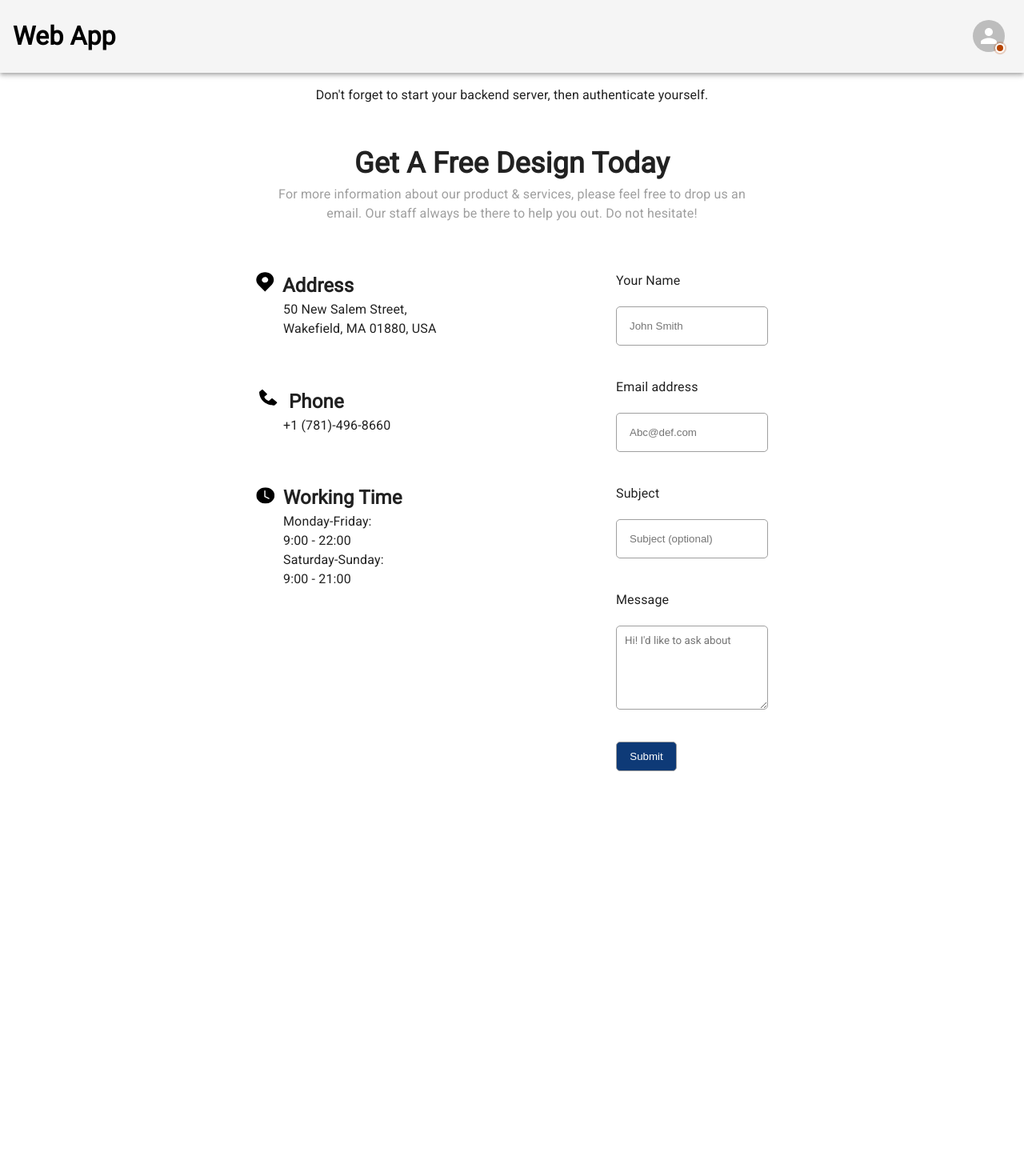
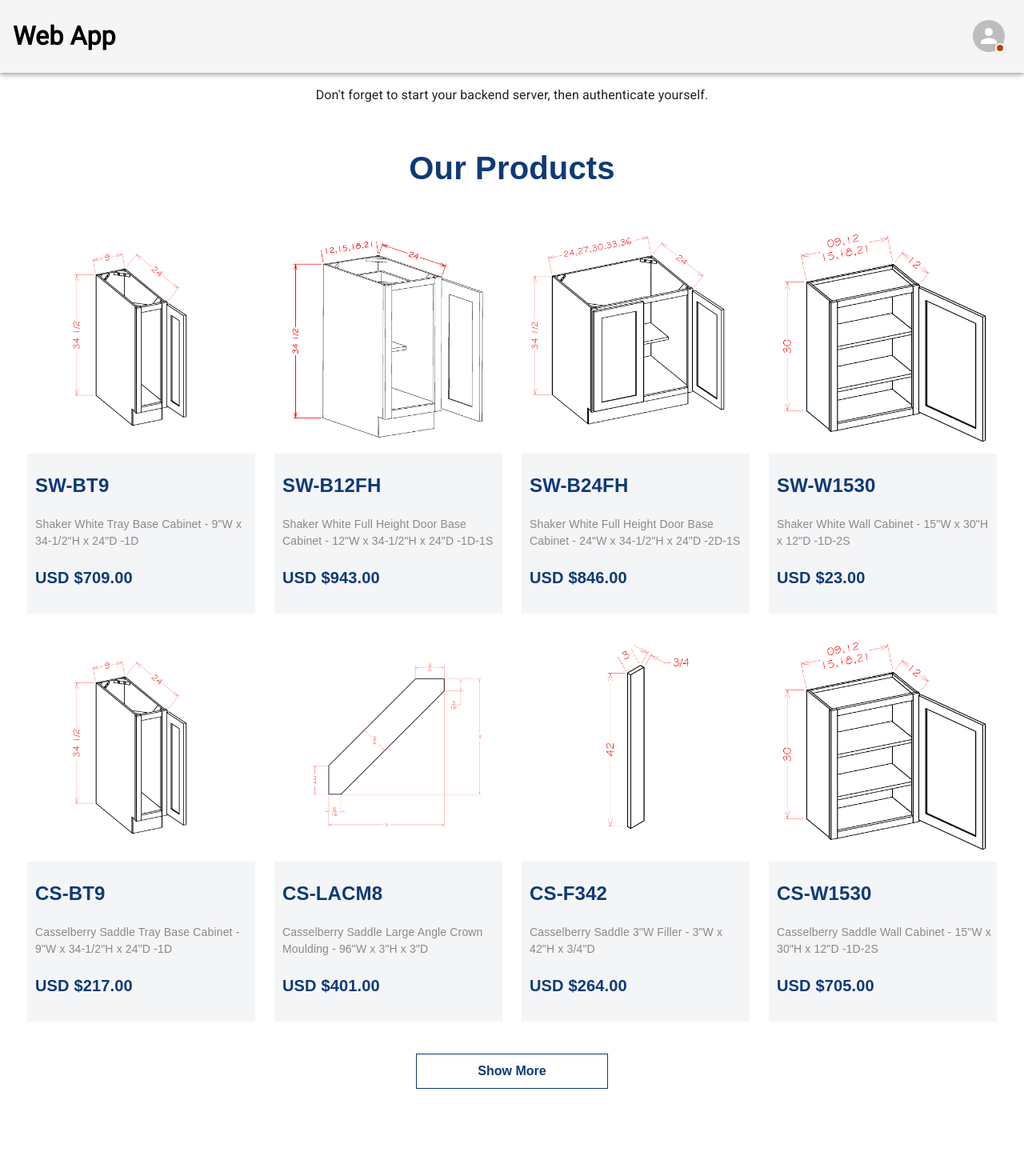
Before and after one commit to Mattynb/Cabinet-Website, a React (Create React App) app in the folder client/: page / in a window 1280 px wide. Shown: the top 1470 px of the page at 80% size. Before the commit the page ends 1014 px from the top, so only its background shows below. Built offline with nearby package versions, Linux system fonts and the light colour scheme; no server answers.

Commit message:
Added products section to the homepage

```diff
--- a/client/src/App.js
+++ b/client/src/App.js
@@ -1,9 +1,10 @@
-import React from 'react';
+import React from "react";
 import { BrowserRouter as Router, Route, Routes } from "react-router-dom";
 import { useAuth } from "./contexts/AuthContext";
 import Header from "./components/Header";
 import Shop from "./components/ShopPage/Shop";
-import ContactForm from './components/home/ContactSection';
+import ContactForm from "./components/home/ContactSection";
+import ProductsSection from "./components/home/ProductsSection";
 
 export default function App() {
   const { isLoggedIn } = useAuth();
@@ -13,26 +14,27 @@ export default function App() {
       <div className="App">
         <Header />
         <Routes>
-
           // Home Page
           <Route
             path="/"
             element={
-              isLoggedIn ?
-              (<>
-                <LoggedInText />
-                <ContactForm />
-              </>)
-              :
-              (<>
-                <LoggedOutText />
-                <ContactForm />
-              </>)}
+              isLoggedIn ? (
+                <>
+                  <LoggedInText />
+                  <ProductsSection />
+                  <ContactForm />
+                </>
+              ) : (
+                <>
+                  <LoggedOutText />
+                  <ProductsSection />
+                  <ContactForm />
+                </>
+              )
+            }
           />
-
           // Shop Page
           <Route path="/shop" element={<Shop />} />
-
         </Routes>
       </div>
     </Router>
--- a/client/src/components/ShopPage/Shop.js
+++ b/client/src/components/ShopPage/Shop.js
@@ -1,9 +1,15 @@
-import React from "react";
+import React, { useEffect } from "react";
 import CabinetProductCard from "./CabinetProductCard";
 import cabinetsData from "../../constants/cabinetsData";
 import "../../styles/ShopPage/Shop.css";
 
 function Shop() {
+  useEffect(() => {
+    window.scrollTo({
+      top: 0,
+    });
+  }, []);
+
   return (
     <section className="shop">
       <div className="shop-hero">
--- /dev/null
+++ b/client/src/components/home/ProductsSection.js
@@ -0,0 +1,27 @@
+import React from "react";
+import CabinetProductCard from "../ShopPage/CabinetProductCard";
+import cabinetsData from "../../constants/cabinetsData";
+import "../../styles/home/ProductsSection.css";
+import { Link } from "react-router-dom";
+
+function ProductsSection() {
+  return (
+    <section className="products-section">
+      <div className="products-title">
+        <h1>Our Products</h1>
+      </div>
+      <div className="cabinet-products">
+        {cabinetsData.slice(0, 8).map((cabinet) => (
+          <CabinetProductCard key={cabinet.id} cabinet={cabinet} />
+        ))}
+      </div>
+      <div className="show-more-link-container">
+        <Link to="/shop" className="show-more-link">
+          <button className="show-more-btn">Show More</button>
+        </Link>
+      </div>
+    </section>
+  );
+}
+
+export default ProductsSection;
--- a/client/src/styles/ShopPage/CabinetProductCard.css
+++ b/client/src/styles/ShopPage/CabinetProductCard.css
@@ -2,6 +2,7 @@
   position: relative;
   width: 285px;
   transition: background-color 0.3s ease;
+  margin: 0 auto;
 }
 
 .cabinet-image img {
@@ -51,7 +52,7 @@
   color: #0e3a77;
   border: none;
   cursor: pointer;
-  transition: opacity 0.3s ease;
+  transition: background-color 0.3s ease, color 0.3s ease;
   display: none;
 }
 
--- a/client/src/styles/ShopPage/Shop.css
+++ b/client/src/styles/ShopPage/Shop.css
@@ -1,6 +1,7 @@
 .shop-hero {
   position: relative;
   text-align: center;
+  margin-bottom: 3rem;
 }
 
 .shop-hero img {
@@ -44,11 +45,12 @@
 }
 
 .cabinet-products {
-  max-width: 1280px;
+  max-width: 90vw;
   margin: 0 auto;
   display: grid;
   grid-template-columns: repeat(4, 1fr);
-  gap: 3.5rem;
+  gap: 1.5rem;
   padding-top: 3.5rem;
   padding-bottom: 2.5rem;
+  justify-content: center;
 }
--- /dev/null
+++ b/client/src/styles/home/ProductsSection.css
@@ -0,0 +1,52 @@
+.products-section {
+  margin-bottom: 5rem;
+}
+
+.products-title {
+  text-align: center;
+}
+
+.products-title h1 {
+  font-family: "Poppins", sans-serif;
+  color: #0e3a77;
+  font-size: 40px;
+  font-weight: 800;
+}
+
+.cabinet-products {
+  width: 85vw;
+  margin-top: -3rem;
+}
+
+.show-more-btn {
+  margin: 0 auto;
+  display: flex;
+  padding: 12px 20px;
+  width: 15rem;
+  font-family: "Poppins", sans-serif;
+  font-weight: 600;
+  font-size: 16px;
+  background-color: #ffffff;
+  color: #0e3a77;
+  border: 1px solid #0e3a77;
+  cursor: pointer;
+  transition: background-color 0.3s ease, color 0.3s ease;
+  justify-content: center;
+  text-decoration: none !important;
+}
+
+.show-more-btn:hover {
+  background-color: #0e3a77;
+  color: #f3f3f3;
+  text-decoration: none;
+}
+
+.show-more-link-container {
+  display: flex;
+  justify-content: center;
+}
+
+.show-more-link {
+  text-decoration: none;
+  display: inline-block;
+}
```
